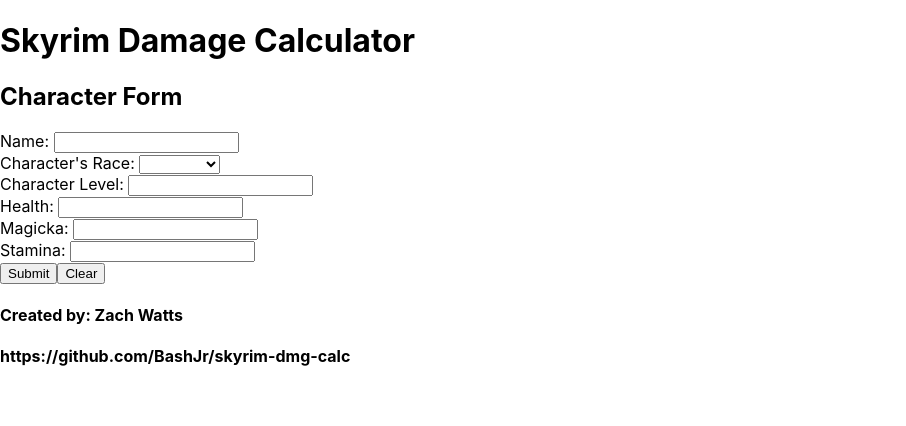
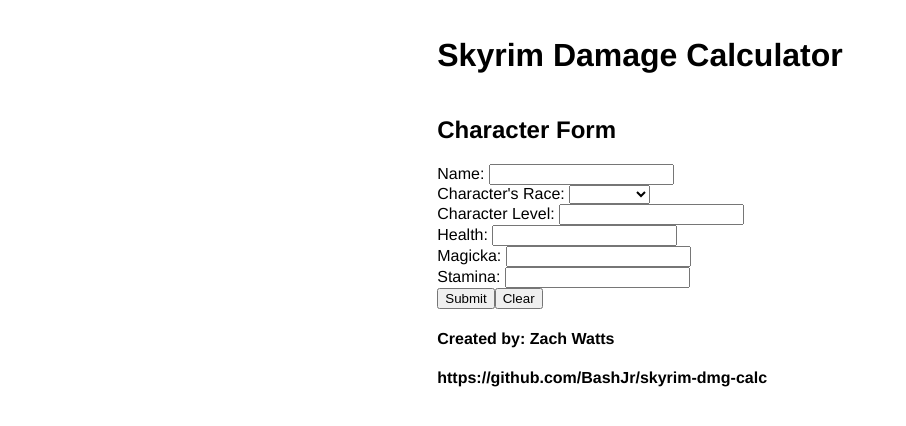
Before and after one commit to BashJr/skyrim-dmg-calc, a React (Create React App) app: page / in a window 1280 px wide. Shown: the top 426 px of the page, without its empty margins (0-906 px from the left). Built offline with nearby package versions, Linux system fonts and the light colour scheme.

Commit message:
Added SASS styling capability

```diff
--- a/package.json
+++ b/package.json
@@ -6,9 +6,11 @@
     "@testing-library/jest-dom": "^5.16.1",
     "@testing-library/react": "^11.2.7",
     "@testing-library/user-event": "^12.8.3",
+    "normalize-css-color": "^1.0.2",
     "react": "^17.0.2",
     "react-dom": "^17.0.2",
-    "react-scripts": "^5.0.1"
+    "react-scripts": "^5.0.1",
+    "sass": "^1.72.0"
   },
   "scripts": {
     "start": "react-scripts start",
--- a/src/App.js
+++ b/src/App.js
@@ -1,7 +1,6 @@
 import React from 'react';
 import ReactDom from 'react-dom';
-//import 'normalize.css/normalize.css';
-//import './styles/styles.scss';
+import './styles/styles.scss';
 import MasterForm from '../src/components/MasterForm';
 
 ReactDom.render(<MasterForm />, document.getElementById('root'));
--- a/src/components/MasterForm.js
+++ b/src/components/MasterForm.js
@@ -65,13 +65,13 @@
     }
 
     handleVisibleForm = () => {
-        if (this.state.showCharacter == true) {
+        if (this.state.showCharacter === true) {
             this.setState({
                 showCharacter: false,
                 showPerk: true
             });
         }
-        else if (this.state.showPerk == true) {
+        else if (this.state.showPerk === true) {
             this.setState({
                 showPerk: false,
                 showArmor: true
--- a/src/styles/components/_container.scss
+++ b/src/styles/components/_container.scss
@@ -2,5 +2,5 @@
     display: table;
     max-width: 60rem;
     margin: 0 auto;
-    padding: $m-size $m-size;
+    padding: $m-size;
 }
```
Also changed, not shown: 1 other file (tests, documents, lock files or other folders).
